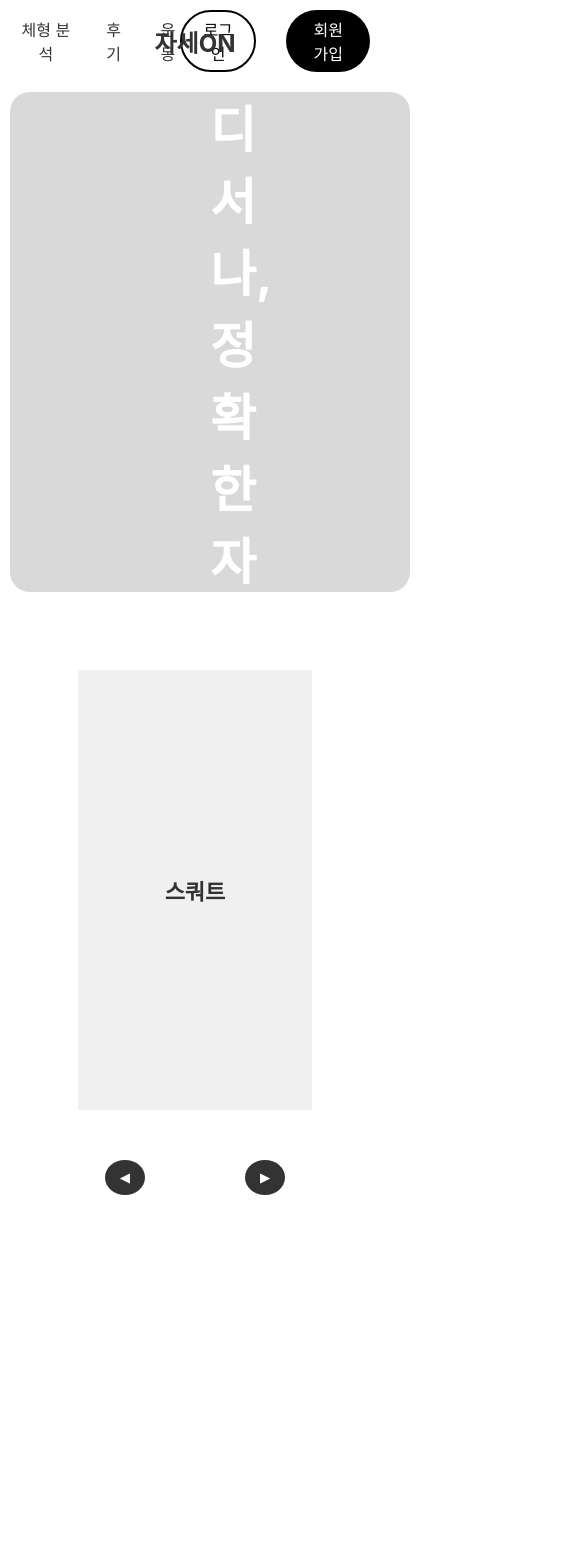
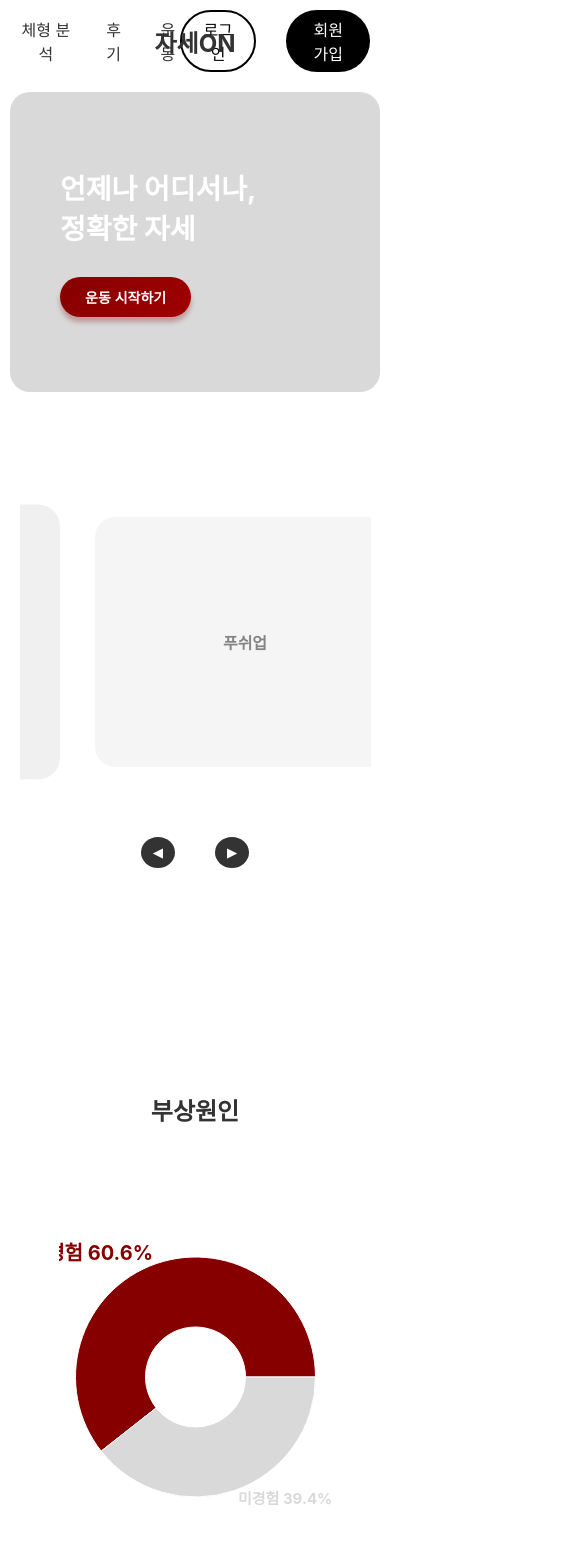
Before and after one commit to MinseouKim/Nullbrain, a React (Create React App) app in the folder typescript_01/: page /main in a window 390 px wide. Shown: the top 1568 px of the page, 585 px wide, since content can reach past the window. Built offline with nearby package versions, Linux system fonts and the light colour scheme.

Commit message:
반응형 수정중

```diff
--- a/typescript_01/src/components/InjuryCauseBarChart.tsx
+++ b/typescript_01/src/components/InjuryCauseBarChart.tsx
@@ -8,6 +8,7 @@ import {
   LabelList,
   Cell,
 } from "recharts";
+import styled from "styled-components";
 
 const causeData = [
   { name: "무리한 동작", value: 35.8 },
@@ -20,30 +21,53 @@ const causeData = [
 const renderCustomLabel = (props: any) => {
   const { x, y, width, height, value, index } = props;
   const entry = causeData[index];
-
+  const isMobile = width < 768;
+  const fontSize = entry.name === "무리한 동작" ? (isMobile ? 20 : 36) : (isMobile ? 15 : 18);
   if (entry.name !== "무리한 동작") return null;
 
   return (
     <text
-      x={x + width - 220}
+      x={x + width - 170}
       y={y + height / 2}
       fill="#860000"
       textAnchor="start"
       dominantBaseline="middle"
       fontWeight="bold"
-      fontSize={30}
+      fontSize={fontSize}
     >
       {`${entry.name}  ${value}`}
     </text>
   );
 };
 
+// Chart 감싸는 반응형 컨테이너
+const ChartWrapper = styled.div`
+  width: 100%;
+  max-width: 800px;
+  height: 500px;
+  margin: 0 auto;
+
+  @media (max-width: 768px) {
+    height: 400px;
+    max-width: 450px;
+  }
+
+  @media (max-width: 480px) {
+    height: 300px;
+  }
+
+  @media (max-width: 320px) {
+    height: 250px;
+  }
+`;
+
 const InjuryCauseBarChart = () => (
-  <ResponsiveContainer width="100%" height={500}>
+  <ChartWrapper>
+  <ResponsiveContainer>
     <BarChart
       data={causeData}
       layout="vertical"
-      margin={{ top: 20, right: 50, left: 160, bottom: 20 }}
+      margin={{ top: 20, right: 0, left: 160, bottom: 20 }}
     >
       <XAxis type="number" reversed axisLine={false} tickLine={false} />
       <YAxis
@@ -67,6 +91,7 @@ const InjuryCauseBarChart = () => (
       </Bar>
     </BarChart>
   </ResponsiveContainer>
+</ChartWrapper>
 );
 
 export default InjuryCauseBarChart;
--- a/typescript_01/src/components/InjuryPieChart.tsx
+++ b/typescript_01/src/components/InjuryPieChart.tsx
@@ -1,5 +1,7 @@
+import { useState, useEffect } from "react";
 import { PieChart, Pie, Cell, ResponsiveContainer } from "recharts";
 
+// 데이터
 const data = [
   { name: "부상경험", value: 60.6 },
   { name: "미경험", value: 39.4 },
@@ -7,8 +9,30 @@ const data = [
 
 const COLORS = ["#860000", "#d9d9d9"];
 
-const InjuryPieChart = () => (
-  <ResponsiveContainer width="100%" height={500}>
+// 현재 화면 크기를 가져오는 커스텀 훅
+const useWindowSize = () => {
+  const [size, setSize] = useState({ width: window.innerWidth, height: window.innerHeight });
+
+  useEffect(() => {
+    const handleResize = () => setSize({ width: window.innerWidth, height: window.innerHeight });
+    window.addEventListener("resize", handleResize);
+    return () => window.removeEventListener("resize", handleResize);
+  }, []);
+
+  return size;
+};
+
+const InjuryPieChart = () => {
+  const { width } = useWindowSize();
+
+  // 화면 크기에 따른 반응형 설정
+  const isMobile = width < 768;
+  const chartHeight = isMobile ? 300 : 500;
+  const innerRadius = isMobile ? 50 : 100;
+  const outerRadius = isMobile ? 120 : 200;
+
+  return (
+    <ResponsiveContainer width="100%" height={chartHeight}>
       <PieChart>
         <Pie
           data={data}
@@ -16,18 +40,18 @@ const InjuryPieChart = () => (
           nameKey="name"
           cx="50%"
           cy="50%"
-        innerRadius={100}
-        outerRadius={200}
+          innerRadius={innerRadius}
+          outerRadius={outerRadius}
           fill="#8884d8"
           labelLine={false}
           label={(entry: any) => {
             const RADIAN = Math.PI / 180;
-          const radius = entry.outerRadius + 20;
+            const radius = entry.outerRadius + (isMobile ? 10 : 20);
             const x = entry.cx + radius * Math.cos(-entry.midAngle * RADIAN);
             const y = entry.cy + radius * Math.sin(-entry.midAngle * RADIAN);
 
-          // name에 따라 글자 크기 다르게 지정
-          const fontSize = entry.name === "부상경험" ? 30 : 20;
+            // 화면 크기에 따른 글자 크기 조정
+            const fontSize = entry.name === "부상경험" ? (isMobile ? 20 : 26) : (isMobile ? 15 : 18);
             const color = entry.name === "부상경험" ? "#860000" : "#d9d9d9";
 
             return (
@@ -52,5 +76,6 @@ const InjuryPieChart = () => (
       </PieChart>
     </ResponsiveContainer>
   );
+};
 
 export default InjuryPieChart;
--- a/typescript_01/src/pages/MainPage.tsx
+++ b/typescript_01/src/pages/MainPage.tsx
@@ -27,12 +27,26 @@ const CardSection = styled.div`
   justify-content: center;
   align-items: center;
   overflow: hidden;
-  margin: 50px auto;
+  margin: 250px auto 500px auto;
+
+  @media (max-width: 768px) {
+    width: 80%;
+    height: 500px;
+    margin: 150px auto 300px auto;
+  }
+
+  @media (max-width: 480px) {
+    width: 90%;
+    height: 400px;
+    margin: 100px auto 200px auto;
+  }
+
+  @media (max-width: 320px) {
+    width: 95%;
+    height: 350px;
+    margin: 80px auto 150px auto;
+  }
 `;
-
-interface CardContainerProps {
-  activeIndex: number;
-}
 
 const CardContainer = styled.div<{ activeIndex: number; transitionEnabled: boolean }>`
   display: flex;
@@ -62,6 +76,24 @@ const Card = styled.div<{ active: boolean }>`
 
   opacity: ${({ active }) => (active ? 1 : 0.6)};
   transform: ${({ active }) => `scale(${active ? 1.1 : 1})`};
+
+  @media (max-width: 768px) {
+    width: 220px;
+    height: 320px;
+    font-size: 18px;
+  }
+
+  @media (max-width: 480px) {
+    width: 180px;
+    height: 250px;
+    font-size: 16px;
+  }
+
+  @media (max-width: 320px) {
+    width: 150px;
+    height: 200px;
+    font-size: 14px;
+  }
 `;
 
 const ButtonSection = styled.div`
@@ -70,6 +102,18 @@ const ButtonSection = styled.div`
   justify-content: center; /* 왼쪽 정렬 */
   width: 100%;
   gap: 100px; /* 버튼 사이 간격 */
+
+  @media (max-width: 768px) {
+    gap: 60px;
+  }
+
+  @media (max-width: 480px) {
+    gap: 40px;
+  }
+
+  @media (max-width: 320px) {
+    gap: 25px;
+  }
 `;
 
 const ButtonLeft = styled.button`
@@ -83,6 +127,14 @@ const ButtonLeft = styled.button`
   &:hover {
     background: #555;
   }
+
+  @media (max-width: 480px) {
+    padding: 8px 12px;
+  }
+
+  @media (max-width: 320px) {
+    padding: 6px 10px;
+  }
 `;
 
 const ButtonRight = styled.button`
@@ -95,6 +147,14 @@ const ButtonRight = styled.button`
 
   &:hover {
     background: #555;
+  }
+
+  @media (max-width: 480px) {
+    padding: 8px 12px;
+  }
+
+  @media (max-width: 320px) {
+    padding: 6px 10px;
   }
 `;
 
@@ -113,6 +173,24 @@ const MainHeader = styled.div`
   flex-direction: column;
   align-items: flex-start;
   justify-content: center;
+
+  @media (max-width: 768px) {
+    height: 400px;
+    padding: 80px 100px;
+    font-size: 36px;
+  }
+
+  @media (max-width: 480px) {
+    height: 300px;
+    padding: 60px 50px;
+    font-size: 28px;
+  }
+
+  @media (max-width: 320px) {
+    height: 250px;
+    padding: 40px 30px;
+    font-size: 22px;
+  }
 `;
 
 const StartButton = styled.button`
@@ -135,6 +213,21 @@ const StartButton = styled.button`
   &:active {
     transform: translateY(-1px);
   }
+
+  @media (max-width: 768px) {
+    padding: 12px 30px;
+    font-size: 16px;
+  }
+
+  @media (max-width: 480px) {
+    padding: 10px 25px;
+    font-size: 14px;
+  }
+
+  @media (max-width: 320px) {
+    padding: 8px 20px;
+    font-size: 12px;
+  }
 `;
 
 const SectionTitle = styled.h2`
@@ -142,12 +235,36 @@ const SectionTitle = styled.h2`
   text-align: center;
   margin-bottom: 50px;
   color: #333;
+
+  @media (max-width: 768px) {
+    font-size: 28px;
+  }
+
+  @media (max-width: 480px) {
+    font-size: 24px;
+  }
+
+  @media (max-width: 320px) {
+    font-size: 20px;
+  }
 `;
 
 const SectionDiv = styled.div`
   width: 100%;
   height: auto;
   margin-top: 500px;
+
+  @media (max-width: 768px) {
+    margin-top: 300px;
+  }
+
+  @media (max-width: 480px) {
+    margin-top: 200px;
+  }
+
+  @media (max-width: 320px) {
+    margin-top: 150px;
+  }
 `;
 
 const ChartRow = styled.div`
@@ -155,36 +272,71 @@ const ChartRow = styled.div`
   flex-direction: row;
   align-items: center;
   justify-content: center;
-  gap: 40px;
+  gap: 100px;
   margin: 50px 0;
+
+  @media (max-width: 768px) {
+    flex-direction: column;
+    gap: 0px;
+  }
+
+  @media (max-width: 480px) {
+    gap: 30px;
+  }
 `;
 
 const ChartBox = styled.div`
-  width: 80%;
-  height:500px;
+  width: 100%;
+  height: 500px;
   display: flex;
   flex-direction: column;
   align-items: center;
+  z-index: 1000;
 
   p {
     width: 90%;
   }
+
+  @media (max-width: 768px) {
+    width: 100%;
+    height: 300px;
+  }
+
+  @media (max-width: 480px) {
+    width: 100%;
+    height: 300px;
+  }
+
+  @media (max-width: 320px) {
+    height: 250px;
+  }
 `;
 
 const ChartRightBox = styled.div`
-  width: 80%;
+  width: 60%;
   display: flex;
-  margin-right: 50px;
   align-items: center;
   text-align: right;
+
+  @media (max-width: 768px) {
+    width: 90%;
+    text-align: left;      /* 가운데 정렬 */
+    order: 2;                /* ✅ 차트 아래로 이동 */
+
+  }
 `;
 
 const ChartLeftBox = styled.div`
-  width: 80%;
+  width: 60%;
   display: flex;
-  margin-left: 50px;
   align-items: center;
   text-align: left;
+
+  @media (max-width: 768px) {
+    width: 90%;
+    text-align: left;      /* 가운데 정렬 */
+    order: 2;                /* ✅ 차트 아래로 이동 */
+  }
 `;
 
 const ExerciseVidoe = styled.div`
@@ -193,14 +345,30 @@ const ExerciseVidoe = styled.div`
 `;
 
 const Video = styled.video`
-  width: 800px;
+  width: 60%;
   height: 500px;
   border-radius: 10px;
   box-shadow: 0 2px 8px rgba(0,0,0,0.8);
+
+  @media (max-width: 768px) {
+    width: 80%;
+    height: 400px;
+  }
+
+  @media (max-width: 480px) {
+    width: 90%;
+    height: 300px;
+  }
+
+  @media (max-width: 320px) {
+    width: 95%;
+    height: 250px;
+  }
 `;
 
 const FeatureList = styled.div`
   display: flex;
+  width: 100%;
   flex-direction: column;
   gap: 40px;
   margin: 30px 0 100px 0;
@@ -235,21 +403,21 @@ const FeatureItemRight = styled.div`
 `;
 
 const FeatureItemTitle = styled.h1`
-  margin: 10px 0;
+  margin: 10px 200px 10px 200px;
   font-size: 30px;
   font-weight: bold;
 `;
 
 const FeatureItemLeftText = styled.p`
-  margin: 0;
+  margin: 0 0 0 200px;
   font-size: 16px;
-  width: 90%;
+  width: 80%;
 `;
 
 const FeatureItemRightText = styled.p`
-  margin: 0;
+  margin: 0 200px 0 0;
   font-size: 16px;
-  width: 90%;
+  width: 80%;
   text-align: right;
 `;
 
@@ -268,12 +436,27 @@ const ChartRowAnimated = styled.div<{ inview: boolean }>`
   margin: 50px 0;
   opacity: 0;
   transform: translateY(50px);
-  min-width: 300px; /* 최소 width 추가 */
+
+  width: 50%;      /* 또는 500px ~ 600px 정도 */
+  height: 500px;
   ${({ inview }) =>
     inview &&
     css`
       animation: ${fadeIn} 1s forwards;
     `}
+  @media (max-width: 768px) {
+    width: 100%;
+    height: 300px;
+  }
+
+  @media (max-width: 480px) {
+    width: 100%;
+    height: 300px;
+  }
+
+  @media (max-width: 320px) {
+    height: 250px;
+  }
 `;
 
 const MainPage = () => {
@@ -353,8 +536,9 @@ const nextCard = () => {
 </CardSection>
 
 
-      <SectionDiv style={{ width: '100%', height: 'auto' }}>
+      <SectionDiv style={{ width: '70%', height: 'auto', margin: '0 auto' }}>
         <SectionTitle>부상원인</SectionTitle>
+        <ChartRow>
         <ChartRowAnimated ref={pieRef} inview={pieInView}>
           <ChartBox>
             {pieInView && <InjuryPieChart />}
@@ -367,6 +551,7 @@ const nextCard = () => {
               우리 프로그램은 이러한 부상을 예방하고, 안전하게 운동할 수 있도록 돕습니다.
             </p>
           </ChartRightBox>
+        </ChartRow>
 
 
         <ChartRow>
@@ -378,8 +563,8 @@ const nextCard = () => {
               사용자가 부상을 예방하고 더욱 효과적으로 운동할 수 있도록 꼭 필요한 도구입니다.
             </p>
           </ChartLeftBox>
-  <ChartRowAnimated ref={barRef} inview={barInView} style={{ minWidth: "500px", minHeight: "500px" }}>
-    <ChartBox style={{ minHeight: "500px" }}>
+  <ChartRowAnimated ref={barRef} inview={barInView} style={{ width: "100%", minHeight: "100px" }}>
+    <ChartBox>
       { barInView && <InjuryCauseBarChart /> }
     </ChartBox>
   </ChartRowAnimated>
@@ -416,7 +601,7 @@ const nextCard = () => {
           <FeatureItemLeft>
             <FeatureItemTitle>체형 분석</FeatureItemTitle>
             <FeatureItemLeftText>
-              사용자의 신체 구조와 체형을 분석하여, 개인에게 가장 적합한 운동 방법과 자세를 추천합니다. 예를 들어 상체가 발달한 사람과 하체가 발달한 사람에게 맞는 운동 루틴과 자세 포인트를 제시하여, 보다 효율적으로 목표를 달성할 수 있도록 도와줍니다.
+              사용자의 신체 구조와 체형을 분석하여, 개인에게 가장 적합한 운동 방법과 자세를 추천합니다. 상체가 발달한 사람과 하체가 발달한 사람에게 맞는 운동 루틴과 자세를 제시하여, 보다 효율적으로 목표를 달성할 수 있도록 도와줍니다.
               이 기능은 운동의 효율성을 높이고 부상 가능성을 최소화하는 데 큰 역할을 합니다.
             </FeatureItemLeftText>
           </FeatureItemLeft>
```
Lines whose indentation alone changed are shown as unchanged.
